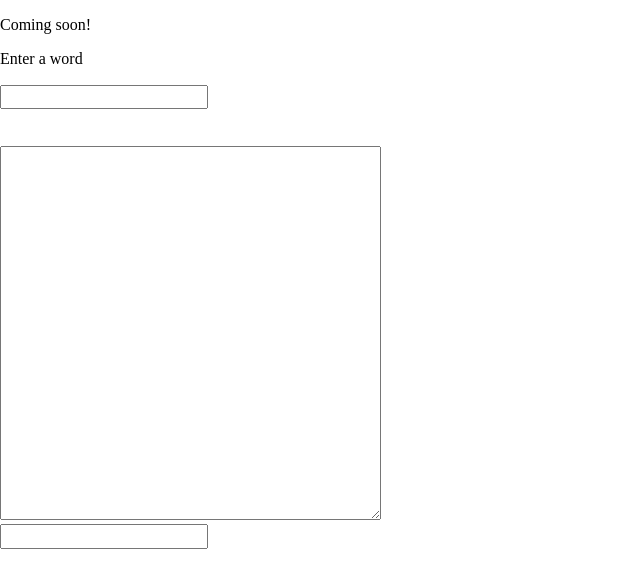
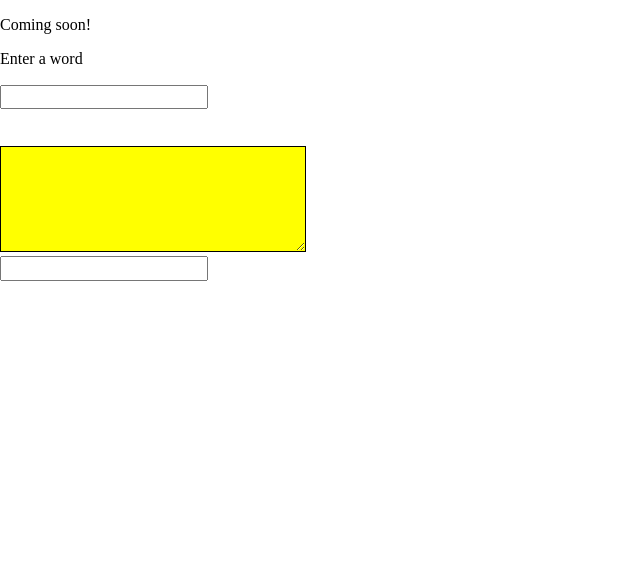
Before and after one commit to mebartsch/mebartsch.github.io, a Jekyll site: the page projects/Dollar-Word/index.html, which Jekyll copies as it is, in a window 1280 px wide. Shown: the top 588 px of the page, without its empty margins (0-640 px from the left). Built offline with Jekyll 4.4.1, drawn with Linux system fonts in a browser that asks for light colours; nearby versions of some CDN libraries; library files that are not in the unit come from our copies.

Commit message:
Update index.html

```diff
--- a/projects/Dollar-Word/index.html
+++ b/projects/Dollar-Word/index.html
@@ -8,6 +8,18 @@
    	 <link href='https://fonts.googleapis.com/css?family=Open+Sans:400,700' rel='stylesheet' type='text/css'>
     	<link rel="stylesheet" type="text/css" href="stylesheets/stylesheet.css" media="screen">
     	<link rel="stylesheet" type="text/css" href="stylesheets/github-light.css" media="screen">
+<style type="text/css">
+
+	textarea {
+ 	width: 300px;
+ 	height: 100px;
+ 	background-color: yellow;
+ 	font-size: 1em;
+ 	font-weight: bold;
+ 	font-family: Verdana, Arial, Helvetica, sans-serif;
+ 	border: 1px solid black;
+}
+</style>
   </head>
 
   <body>
```
